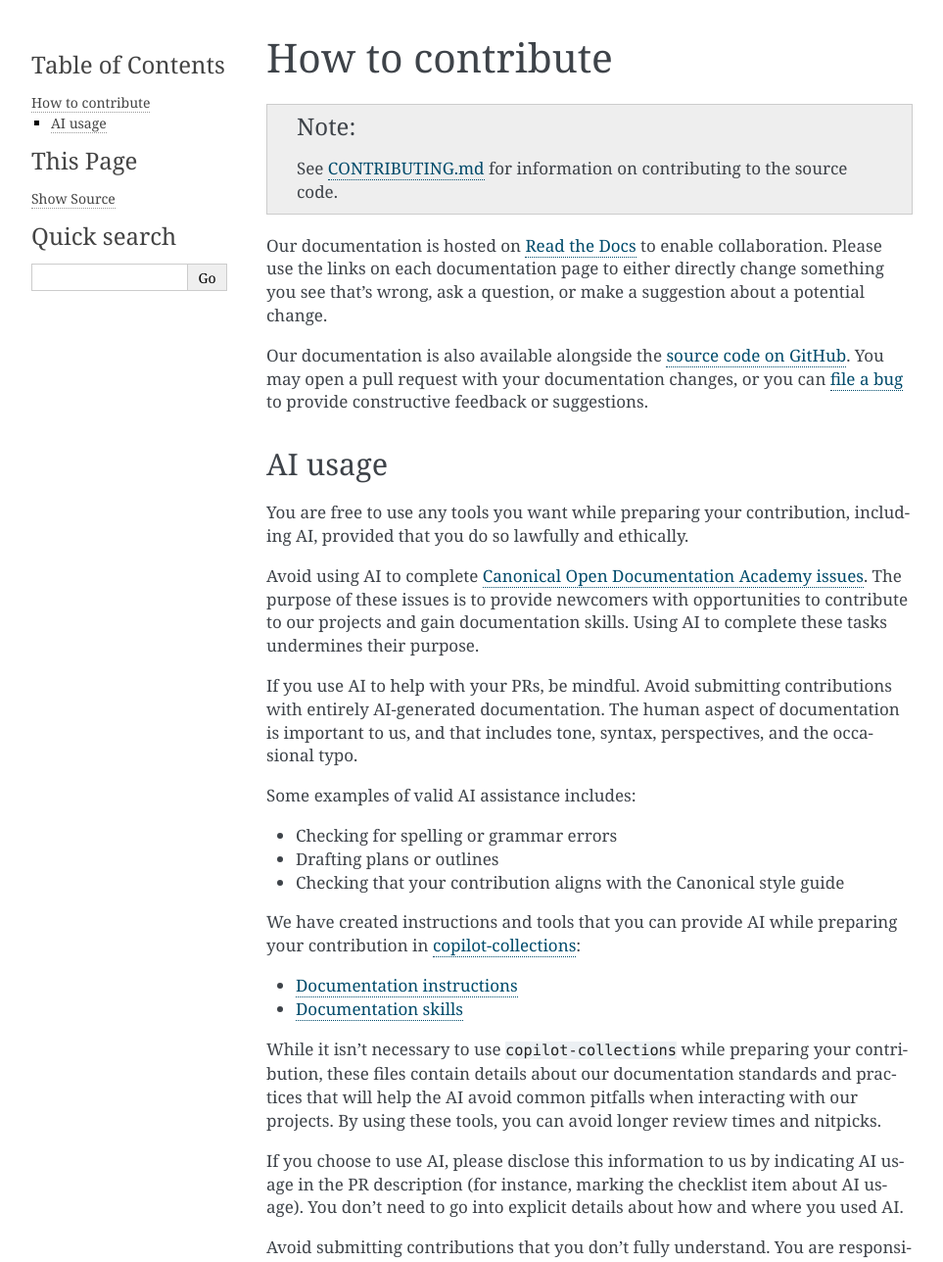
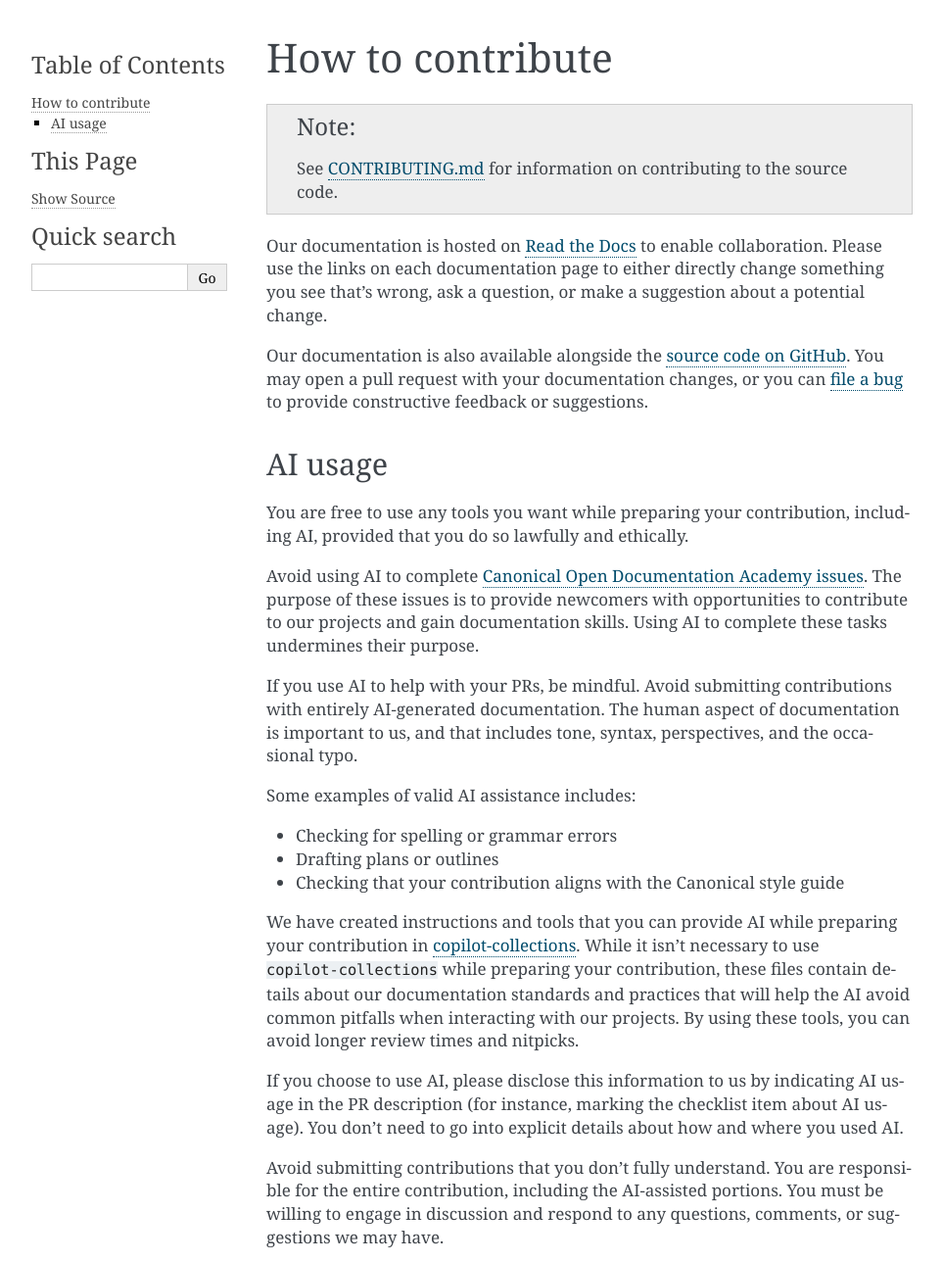
Before and after one commit to canonical/github-runner-operators, a Sphinx documentation site: the page built from docs/how-to/contribute.rst, in a window 1280 px wide, cut to the strip 0-1288 px from the top of the page. Shown: the whole strip at 98% size, without its empty margins (148-1111 px from the left). Built offline with Sphinx 7.4.7, drawn with Linux system fonts in a browser that asks for light colours; pages that are not in the unit, such as notebooks, are missing from menus.

```diff
--- a/docs/how-to/contribute.rst
+++ b/docs/how-to/contribute.rst
@@ -46,11 +46,7 @@ Some examples of valid AI assistance includes:
 * Checking that your contribution aligns with the Canonical style guide
 
 We have created instructions and tools that you can provide AI while preparing
-your contribution in `copilot-collections <https://github.com/canonical/copilot-collections>`_:
-
-* `Documentation instructions <https://github.com/canonical/copilot-collections/tree/main/assets/instructions/documentation>`_
-* `Documentation skills <https://github.com/canonical/copilot-collections/tree/main/assets/skills>`_
-
+your contribution in `copilot-collections <https://github.com/canonical/copilot-collections>`_.
 While it isn't necessary to use ``copilot-collections`` while preparing your
 contribution, these files contain details about our documentation standards and
 practices that will help the AI avoid common pitfalls when interacting with our
--- a/docs/index.rst
+++ b/docs/index.rst
@@ -67,3 +67,4 @@ In this documentation
     How-to guides <how-to/index>
     Reference <reference/index>
     Explanation <explanation/index>
+    Changelog <changelog>
```
Also changed, not shown: other parts of docs/how-to/contribute.rst (+1 -1 lines), docs/how-to/index.rst (+7 -0 lines).
